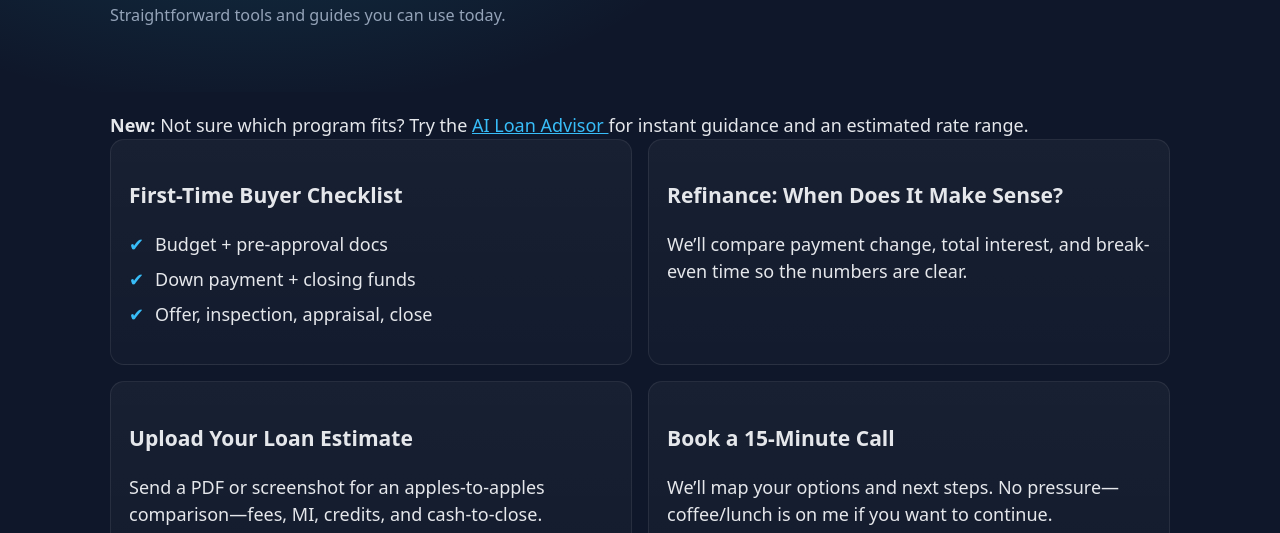
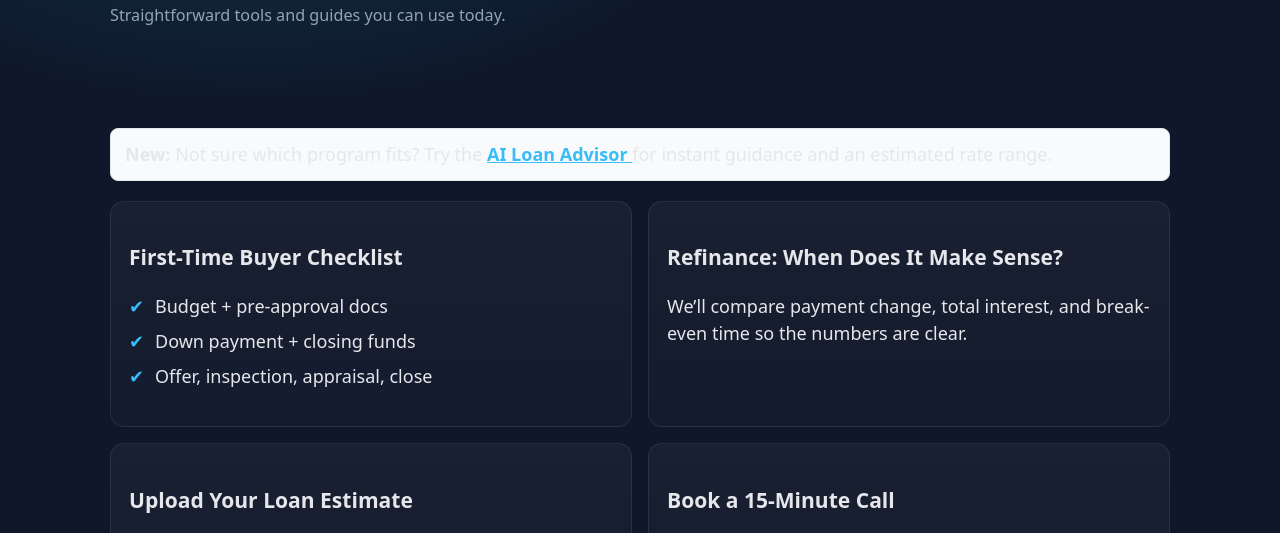
Before and after one commit to krishnaposa/krishnaposa-mlo-site, a plain HTML site: page resources.html in a window 1280 px wide. Shown: the part 262-795 px from the top of the page. Drawn offline with Linux system fonts and the light colour scheme.

Commit message:
Update styles.css tipbox

```diff
--- a/assets/css/styles.css
+++ b/assets/css/styles.css
@@ -11,6 +11,15 @@ html,body{
   line-height:1.5;
   font-size: clamp(16px, 1.5vw + 12px, 18px);
 }
+.tip-box{
+  background:#f8fafc;
+  border:1px solid #e5e7eb;
+  border-radius:8px;
+  padding:12px 14px;
+  margin:16px 0 20px;
+}
+.tip-box a{ font-weight:700; }
+
 
 .label-ai{font-size:.6em;vertical-align:middle;padding:.25em .45em;border:1px solid #1a73e8;border-radius:.5em;margin-left:.35em}
 .announce-ai{background:#eef4ff;border-bottom:1px solid #dbe7ff}
```
